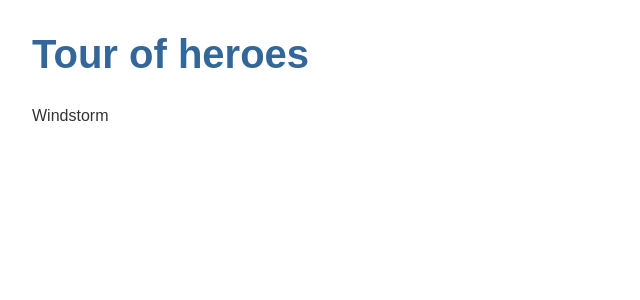
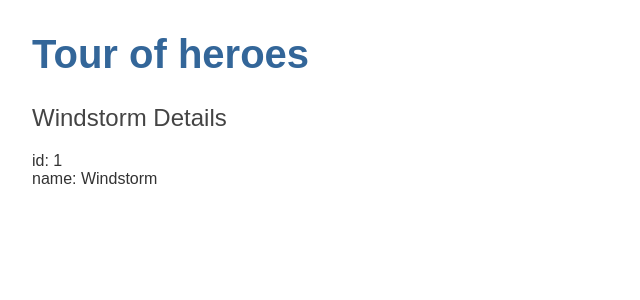
Before and after one commit to MichaBerna/tuto-angular-tour-of-heroes, an Angular app: page / in a window 1280 px wide. Shown: the top 300 px of the page, without its empty margins (0-640 px from the left). Built offline with nearby package versions, Linux system fonts and the light colour scheme.

Commit message:
V1.1 - Interface Hero

```diff
--- /dev/null
+++ b/src/app/hero.ts
@@ -0,0 +1,4 @@
+export interface Hero {
+    id: number;
+    name: string;
+}
--- a/src/app/heroes/heroes.component.html
+++ b/src/app/heroes/heroes.component.html
@@ -1 +1,3 @@
-{{hero}}
+<h2>{{hero.name}} Details</h2>
+<div><span>id: </span>{{hero.id}}</div>
+<div><span>name: </span>{{hero.name}}</div>
--- a/src/app/heroes/heroes.component.ts
+++ b/src/app/heroes/heroes.component.ts
@@ -1,4 +1,5 @@
 import { Component, OnInit } from '@angular/core';
+import { Hero } from '../hero';
 
 @Component({
     selector: 'app-heroes',
@@ -6,7 +7,10 @@
     styleUrls: ['./heroes.component.css']
 })
 export class HeroesComponent implements OnInit {
-    hero = 'Windstorm';
+    hero: Hero = {
+        id: 1,
+        name: 'Windstorm'
+    };
     constructor() { }
 
     ngOnInit(): void {
```
